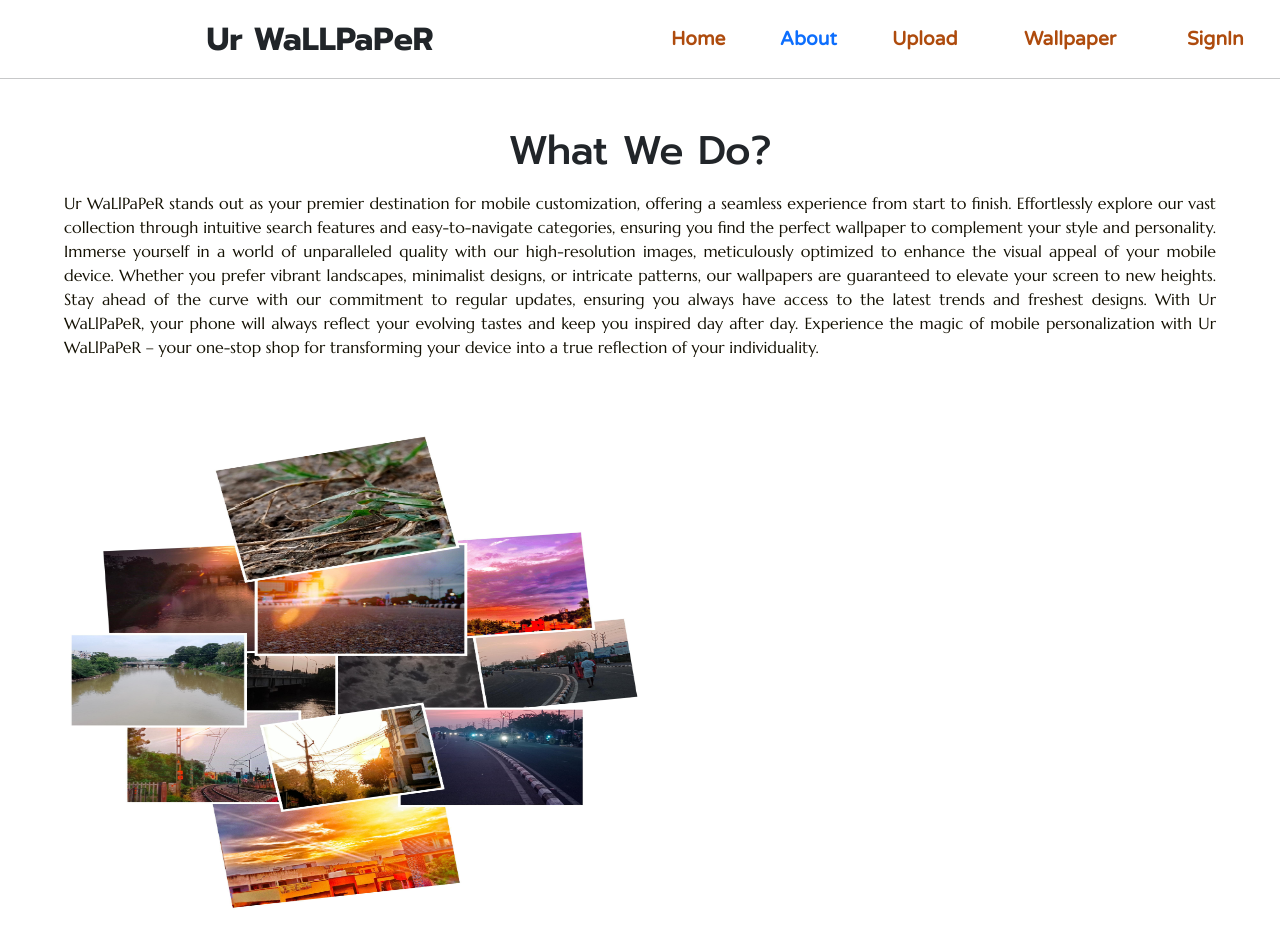
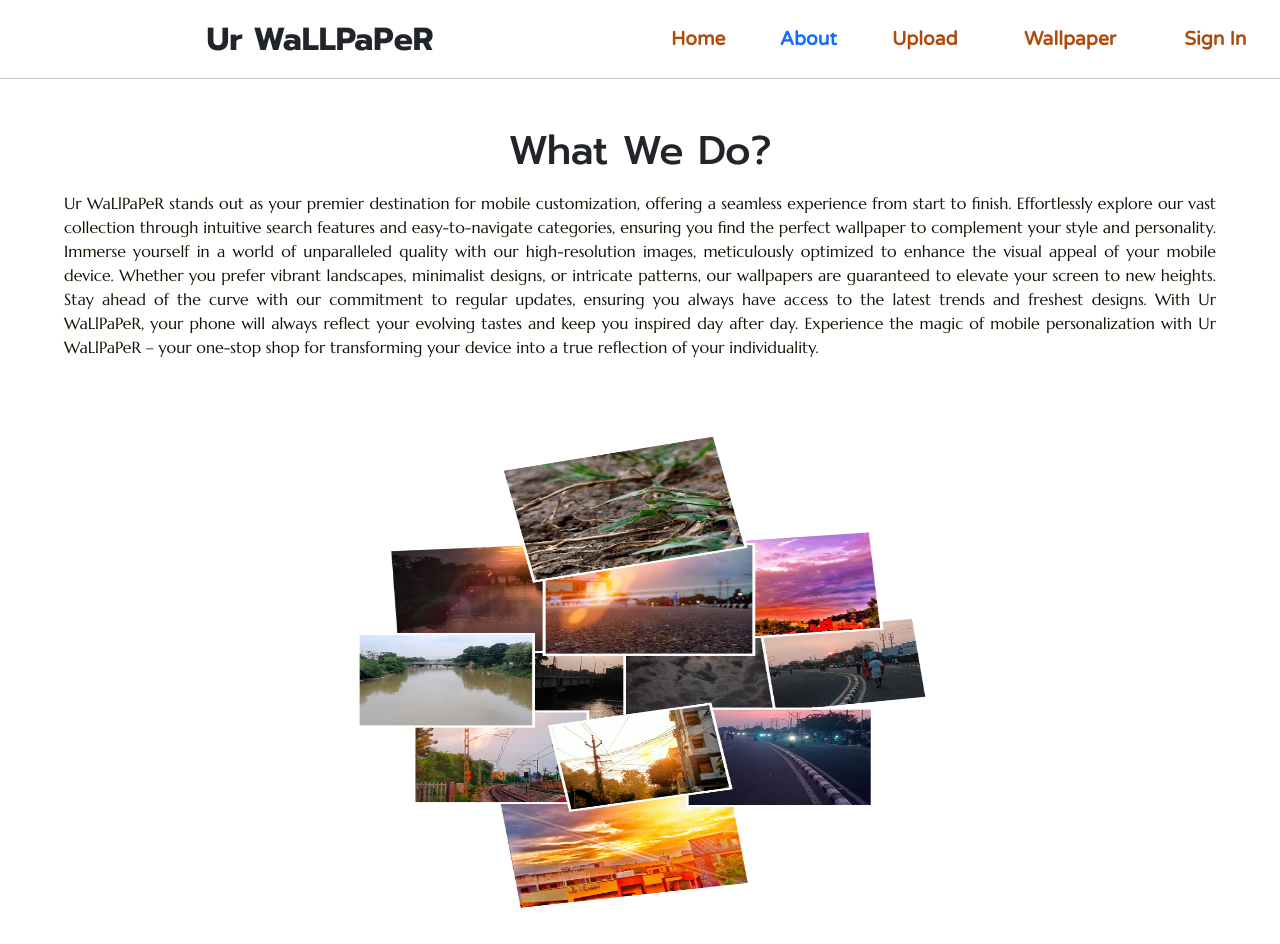
Before and after one commit to THRINATH3/Ur_WaLlPaPeR, a plain HTML site: page about.html in a window 1280 px wide. Shown: the top 944 px of the page. Drawn offline with nearby package versions, Linux system fonts and the light colour scheme.

Commit message:
Update about.html

```diff
--- a/about.html
+++ b/about.html
@@ -24,12 +24,12 @@
             <div class="about text-center mt-3"><a href="about.html" class="text-primary">About</a></div>
             <div class="contact text-center mt-3"><a href="#">Upload</a></div>
             <div class="wallpapers text-center mt-3"><a href="wallpapers.html">Wallpaper</a></div>
-            <div class="signin text-center mt-3"><a href="#">SignIn</a></div>
+            <div class="signin text-center mt-3"><a href="#">Sign In</a></div>
         </div>
     </header>
     <hr>
     <div class="main mt-3">
-        <h1 class="text-center  mt-5 mb-3">What We Do?</h1>
+        <h1 class="text-center mt-5 mb-3">What We Do?</h1>
         <p style="text-align: justify;">
             Ur WaLlPaPeR stands out as your premier destination for mobile customization, offering a seamless experience from start to finish. Effortlessly explore our vast collection through intuitive search features and easy-to-navigate categories, ensuring you find the perfect wallpaper to complement your style and personality.
 
@@ -40,7 +40,9 @@
             Experience the magic of mobile personalization with Ur WaLlPaPeR – your one-stop shop for transforming your device into a true reflection of your individuality.
         </p>
         <br><br>
-        <img class="aimg" width="100%" height="900px" src="./WALLPAPERS/about3.jfif" alt="" >
+        <div class="text-center">
+        <img class="aimg" src="./WALLPAPERS/about3.jfif" alt="" >
+        </div>
         <br><br>
         <p style="text-align: justify;">
             Unleash your phone's inner artist with Ur WaLlPaPeR, your one-stop shop for stunning wallpapers. Explore a vast library of high-resolution images, from serene landscapes to eye-catching patterns, all optimized to make your device a masterpiece. But Ur WaLlPaPeR goes beyond static beauty. Breathe life into your screen with live wallpapers and unleash your creativity with editing tools. Feeling inspired? Share your creations with the community, discover what others are rocking, and become a trendsetting mobile decorator. Ur WaLlPaPeR isn't just a wallpaper website, it's a portal to a phone that reflects your unique style. In this website you can upload your pictures and it is the best platform to showcase <strong>Ur TaLeNt....</strong>
```
